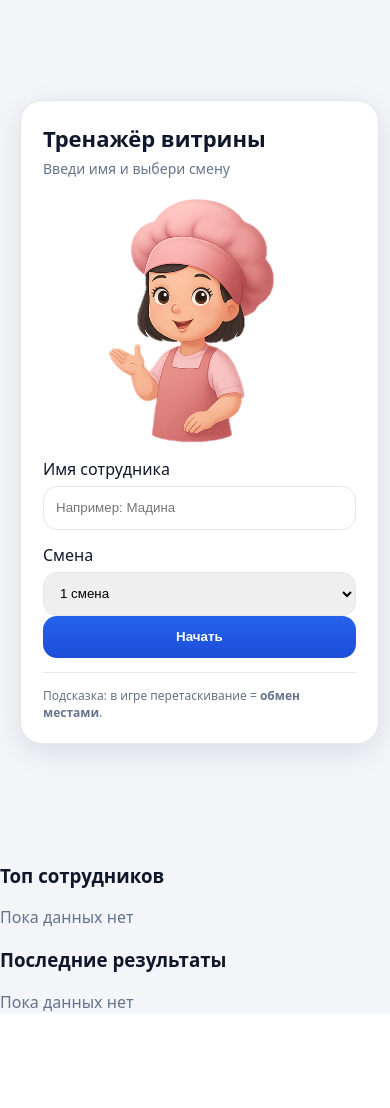
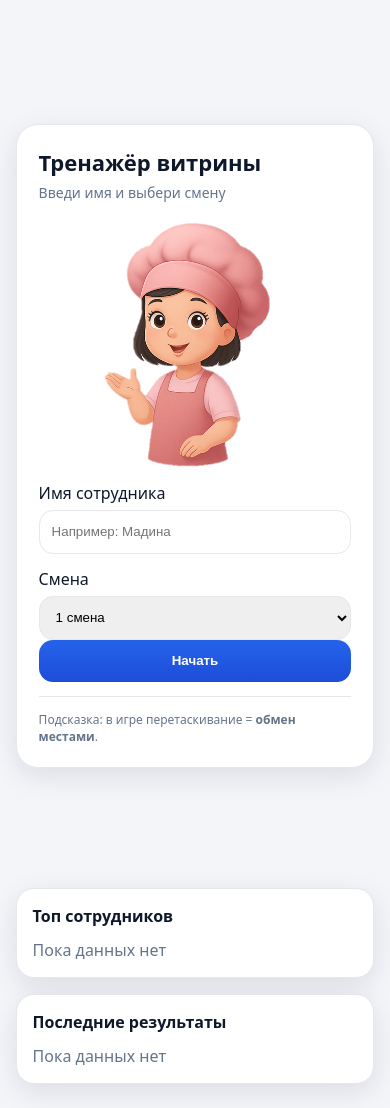
Before and after one commit to yugen1222/cake-trainer, a Flask app: template templates/login.html in a window 390 px wide. Before the commit the page ends 1012 px from the top, so only its background shows below. Run offline with Flask 3, Linux system fonts and the light colour scheme; the template is opened without the code that fills it, so the values that code supplies are empty.

Commit message:
style.css

```diff
--- a/static/style.css
+++ b/static/style.css
@@ -458,6 +458,207 @@ input:focus, select:focus{
   margin: 6px auto 10px;
   display:block;
 }
+/* ===== employee dashboard ===== */
+
+.auth-page{
+  min-height: 100vh;
+  display: grid;
+  grid-template-columns: minmax(320px, 460px) minmax(280px, 420px);
+  gap: 20px;
+  align-items: center;
+  justify-content: center;
+  padding: 24px;
+}
+
+.auth-side{
+  display: flex;
+  flex-direction: column;
+  gap: 16px;
+}
+
+.dashboard-grid{
+  display: grid;
+  grid-template-columns: 1.5fr .9fr;
+  gap: 18px;
+  align-items: start;
+}
+
+.dashboard-side{
+  display: flex;
+  flex-direction: column;
+  gap: 16px;
+}
+
+.stats-row{
+  display: grid;
+  grid-template-columns: repeat(3, 1fr);
+  gap: 14px;
+  margin-bottom: 16px;
+}
+
+.stat-card{
+  background: #fff;
+  border: 1px solid var(--line);
+  border-radius: 18px;
+  padding: 16px;
+  box-shadow: var(--shadow);
+}
+
+.stat-title{
+  color: var(--muted);
+  font-size: 13px;
+  font-weight: 700;
+}
+
+.stat-value{
+  margin-top: 8px;
+  font-size: 28px;
+  font-weight: 900;
+  color: var(--primary-dark);
+}
+
+.mini-panel{
+  background: #fff;
+  border: 1px solid var(--line);
+  border-radius: 18px;
+  padding: 16px;
+  box-shadow: var(--shadow);
+}
+
+.mini-panel h3{
+  margin: 0 0 12px 0;
+  font-size: 16px;
+}
+
+.mini-row{
+  display: flex;
+  justify-content: space-between;
+  gap: 12px;
+  padding: 9px 0;
+  border-bottom: 1px solid rgba(148,163,184,.18);
+  font-size: 14px;
+}
+
+.mini-row:last-child{
+  border-bottom: none;
+}
+
+.results-grid{
+  display: grid;
+  grid-template-columns: 1fr 1fr;
+  gap: 16px;
+  margin-top: 16px;
+}
+
+.results-card{
+  background: #fff;
+  border: 1px solid var(--line);
+  border-radius: 18px;
+  padding: 16px;
+  box-shadow: var(--shadow);
+}
+
+.results-card.full-width{
+  grid-column: 1 / -1;
+}
+
+.results-card h3{
+  margin: 0 0 12px 0;
+}
+
+.results-table-wrap{
+  overflow-x: auto;
+}
+
+.results-table{
+  width: 100%;
+  border-collapse: collapse;
+  min-width: 520px;
+}
+
+.results-table th,
+.results-table td{
+  padding: 10px 12px;
+  text-align: left;
+  border-bottom: 1px solid rgba(148,163,184,.18);
+  font-size: 14px;
+}
+
+.results-table th{
+  background: rgba(37,99,235,.06);
+  font-weight: 800;
+}
+
+.mobile-actions{
+  flex-wrap: wrap;
+  justify-content: flex-end;
+}
+
+.mobile-actions .btn{
+  min-width: 110px;
+}
+
+@media (max-width: 980px){
+  .dashboard-grid{
+    grid-template-columns: 1fr;
+  }
+
+  .auth-page{
+    grid-template-columns: 1fr;
+    justify-items: center;
+  }
+
+  .auth-side{
+    width: min(460px, 92vw);
+  }
+
+  .stats-row{
+    grid-template-columns: 1fr;
+  }
+
+  .results-grid{
+    grid-template-columns: 1fr;
+  }
+
+  .results-card.full-width{
+    grid-column: auto;
+  }
+}
+
+@media (max-width: 640px){
+  .topbar{
+    height: auto;
+    align-items: flex-start;
+  }
+
+  .top-actions,
+  .mobile-actions{
+    width: 100%;
+    justify-content: flex-start;
+    gap: 8px;
+  }
+
+  .mobile-actions .btn{
+    flex: 1 1 calc(50% - 8px);
+    min-width: 0;
+    padding: 0 10px;
+    font-size: 13px;
+  }
+
+  .menu-grid{
+    grid-template-columns: 1fr;
+  }
+
+  .mode-card{
+    flex-direction: column;
+    gap: 10px;
+  }
+
+  .mode-go{
+    margin-left: 0;
+    padding-top: 0;
+  }
+}
 
 .modal-text{
   font-weight: 900;
```
